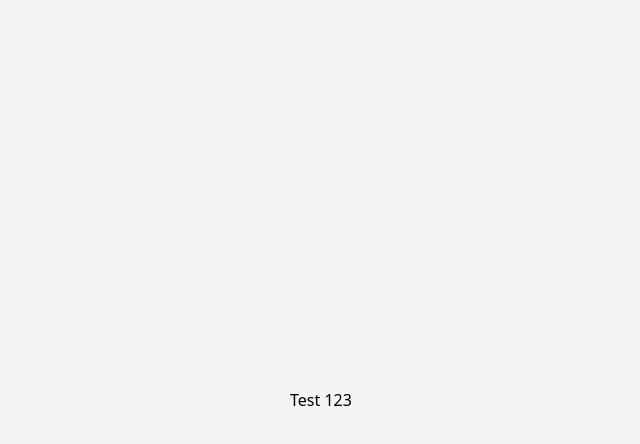
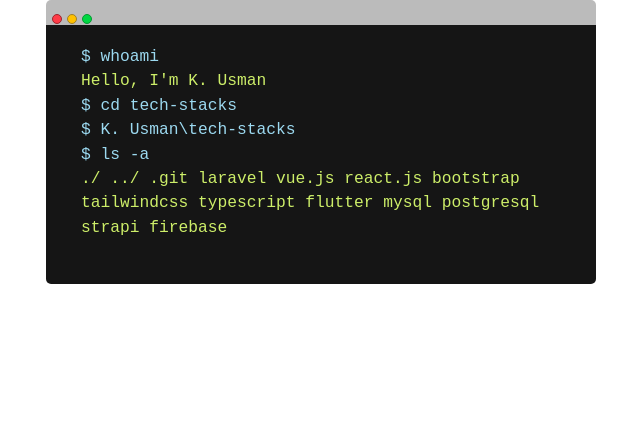
Before and after one commit to kusman28/kusman-web, a Nuxt app: page / in a window 1280 px wide. Shown: the top 444 px of the page, without its empty margins (319-959 px from the left). Built offline with nearby package versions, Linux system fonts and the light colour scheme.

Commit message:
Added terminal UI

```diff
--- /dev/null
+++ b/assets/css/terminal.css
@@ -0,0 +1,246 @@
+body {
+    background-color: #272727;
+    padding: 10px;
+  }
+
+  .fakeButtons {
+    height: 10px;
+    width: 10px;
+    border-radius: 50%;
+    border: 1px solid #000;
+    position: relative;
+    top: 6px;
+    left: 6px;
+    background-color: #ff3b47;
+    border-color: #9d252b;
+    display: inline-block;
+  }
+
+  .fakeMinimize {
+    left: 11px;
+    background-color: #ffc100;
+    border-color: #9d802c;
+  }
+
+  .fakeZoom {
+    left: 16px;
+    background-color: #00d742;
+    border-color: #049931;
+  }
+
+  .fakeMenu {
+    width: 550px;
+    box-sizing: border-box;
+    height: 25px;
+    background-color: #bbb;
+    margin: 0 auto;
+    border-top-right-radius: 5px;
+    border-top-left-radius: 5px;
+  }
+
+  .fakeScreen {
+    background-color: #151515;
+    box-sizing: border-box;
+    width: 550px;
+    margin: 0 auto;
+    padding: 20px;
+    border-bottom-left-radius: 5px;
+    border-bottom-right-radius: 5px;
+  }
+
+  p {
+    position: relative;
+    left: 30%;
+    margin-left: -8.5em;
+    text-align: left;
+    font-size: 1.25em;
+    font-family: monospace;
+    white-space: nowrap;
+    overflow: hidden;
+    width: 0;
+  }
+
+  span {
+    color: #fff;
+    font-weight: bold;
+  }
+
+  .line1 {
+    color: #9CD9F0;
+    -webkit-animation: type .5s 1s steps(20, end) forwards;
+    -moz-animation: type .5s 1s steps(20, end) forwards;
+    -o-animation: type .5s 1s steps(20, end) forwards;
+    animation: type .5s 1s steps(20, end) forwards;
+  }
+
+  .cursor1 {
+    -webkit-animation: blink 1s 1s 1 forwards;
+    -moz-animation: blink 1s 1s 1 forwards;
+    -o-animation: blink 1s 1s 1 forwards;
+    animation: blink 1s 1s 1 forwards;
+  }
+
+  .line2 {
+    color: #CDEE69;
+    -webkit-animation: type .5s 2.25s steps(20, end) forwards;
+    -moz-animation: type .5s 2.25s steps(20, end) forwards;
+    -o-animation: type .5s 2.25s steps(20, end) forwards;
+    animation: type .5s 2.25s steps(20, end) forwards;
+  }
+
+  .cursor2 {
+    -webkit-animation: blink 1s 1.25s 2 forwards;
+    -moz-animation: blink 1s 1.25s 2 forwards;
+    -o-animation: blink 1s 1.25s 2 forwards;
+    animation: blink 1s 1.25s 2 forwards;
+  }
+
+  .line3 {
+    color: #9CD9F0;
+    -webkit-animation: type .5s 3.0s steps(20, end) forwards;
+    -moz-animation: type .5s 3.0s steps(20, end) forwards;
+    -o-animation: type .5s 3.0s steps(20, end) forwards;
+    animation: type .5s 3.0s steps(20, end) forwards;
+  }
+
+  .cursor3 {
+    -webkit-animation: blink 1s 2.1s 1 forwards;
+    -moz-animation: blink 1s 2.1s 1 forwards;
+    -o-animation: blink 1s 2.1s 1 forwards;
+    animation: blink 1s 2.1s 1 forwards;
+  }
+
+  .line4 {
+    color: #fff;
+    -webkit-animation: type .5s 5.0s steps(20, end) forwards;
+    -moz-animation: type .5s 5.0s steps(20, end) forwards;
+    -o-animation: type .5s 5.0s steps(20, end) forwards;
+    animation: type .5s 5.0s steps(20, end) forwards;
+  }
+
+  .cursor4 {
+    -webkit-animation: blink 1s 3.0s infinite;
+    -moz-animation: blink 1s 3.0s infinite;
+    -o-animation: blink 1s 3.0s infinite;
+    animation: blink 1s 3.0s infinite;
+  }
+
+  .line5 {
+    color: #9CD9F0;
+    -webkit-animation: type .5s 3.5s steps(20, end) forwards;
+    -moz-animation: type .5s 3.5s steps(20, end) forwards;
+    -o-animation: type .5s 3.5s steps(20, end) forwards;
+    animation: type .5s 3.5s steps(20, end) forwards;
+  }
+
+  .line6 {
+    color: #9CD9F0;
+    -webkit-animation: type .5s 3.9s steps(20, end) forwards;
+    -moz-animation: type .5s 3.9s steps(20, end) forwards;
+    -o-animation: type .5s 3.9s steps(20, end) forwards;
+    animation: type .5s 3.9s steps(20, end) forwards;
+  }
+
+  .tech-stacks {
+    color: #CDEE69;
+    -webkit-animation: type .5s 4.0s steps(3, end) forwards;
+    -moz-animation: type .5s 4.0s steps(3, end) forwards;
+    -o-animation: type .5s 4.0s steps(3, end) forwards;
+    animation: type .5s 4.0s steps(3, end) forwards;
+  }
+
+  @-webkit-keyframes blink {
+    0% {
+      opacity: 0;
+    }
+    40% {
+      opacity: 0;
+    }
+    50% {
+      opacity: 1;
+    }
+    90% {
+      opacity: 1;
+    }
+    100% {
+      opacity: 0;
+    }
+  }
+
+  @-moz-keyframes blink {
+    0% {
+      opacity: 0;
+    }
+    40% {
+      opacity: 0;
+    }
+    50% {
+      opacity: 1;
+    }
+    90% {
+      opacity: 1;
+    }
+    100% {
+      opacity: 0;
+    }
+  }
+
+  @-o-keyframes blink {
+    0% {
+      opacity: 0;
+    }
+    40% {
+      opacity: 0;
+    }
+    50% {
+      opacity: 1;
+    }
+    90% {
+      opacity: 1;
+    }
+    100% {
+      opacity: 0;
+    }
+  }
+
+  @keyframes blink {
+    0% {
+      opacity: 0;
+    }
+    40% {
+      opacity: 0;
+    }
+    50% {
+      opacity: 1;
+    }
+    90% {
+      opacity: 1;
+    }
+    100% {
+      opacity: 0;
+    }
+  }
+
+  @-webkit-keyframes type {
+    to {
+      width: 40em;
+    }
+  }
+
+  @-moz-keyframes type {
+    to {
+      width: 40em;
+    }
+  }
+
+  @-o-keyframes type {
+    to {
+      width: 40em;
+    }
+  }
+
+  @keyframes type {
+    to {
+      width: 40em;
+    }
+  }
--- a/components/HeroComponent.vue
+++ b/components/HeroComponent.vue
@@ -1,13 +1,29 @@
 <script setup lang="ts">
-
 </script>
 
 <template>
-    <div class="relative flex items-top justify-center min-h-screen bg-gray-100 sm:items-center sm:pt-0">
-        <p>Test 123</p>
-    </div>
+  <div class="fakeMenu">
+    <div class="fakeButtons fakeClose"></div>
+    <div class="fakeButtons fakeMinimize"></div>
+    <div class="fakeButtons fakeZoom"></div>
+  </div>
+  <div class="fakeScreen">
+    <p class="line1">$ whoami<span class="cursor1">_</span></p>
+    <p class="line2">
+      Hello, I'm K. Usman
+    </p>
+    <p class="line3">$ cd tech-stacks<span class="cursor3">_</span></p>
+    <p class="line5">$ K. Usman\tech-stacks<span class="cursor3">_</span></p>
+    <p class="line6">$ ls -a<span class="cursor3">_</span></p>
+    <p class="tech-stacks">
+      ./ ../ .git laravel vue.js react.js bootstrap <br />
+      tailwindcss typescript flutter mysql postgresql<br />
+      strapi firebase
+    </p>
+    <p class="line4">><span class="cursor4">_</span></p>
+  </div>
 </template>
 
 <style lang="scss" scoped>
-
+@import "/assets/css/terminal.css";
 </style>
--- a/nuxt.config.js
+++ b/nuxt.config.js
@@ -21,7 +21,7 @@
 
   // Global CSS: https://go.nuxtjs.dev/config-css
   css: [
-    '~/assets/app.scss',
+    '~/assets/scss/app.scss',
   ],
 
   // Plugins to run before rendering page: https://go.nuxtjs.dev/config-plugins
```
Also changed, not shown: package.json (+5 -5 lines), assets/scss/app.scss (added), 1 other file (tests, documents, lock files or other folders).
